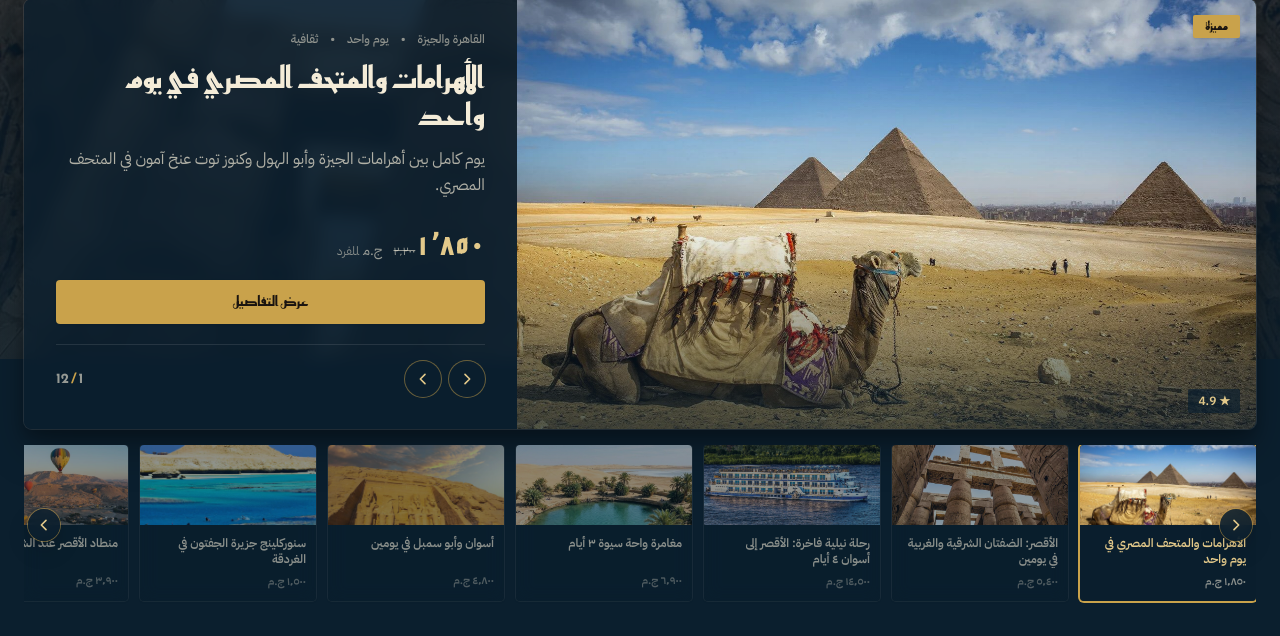
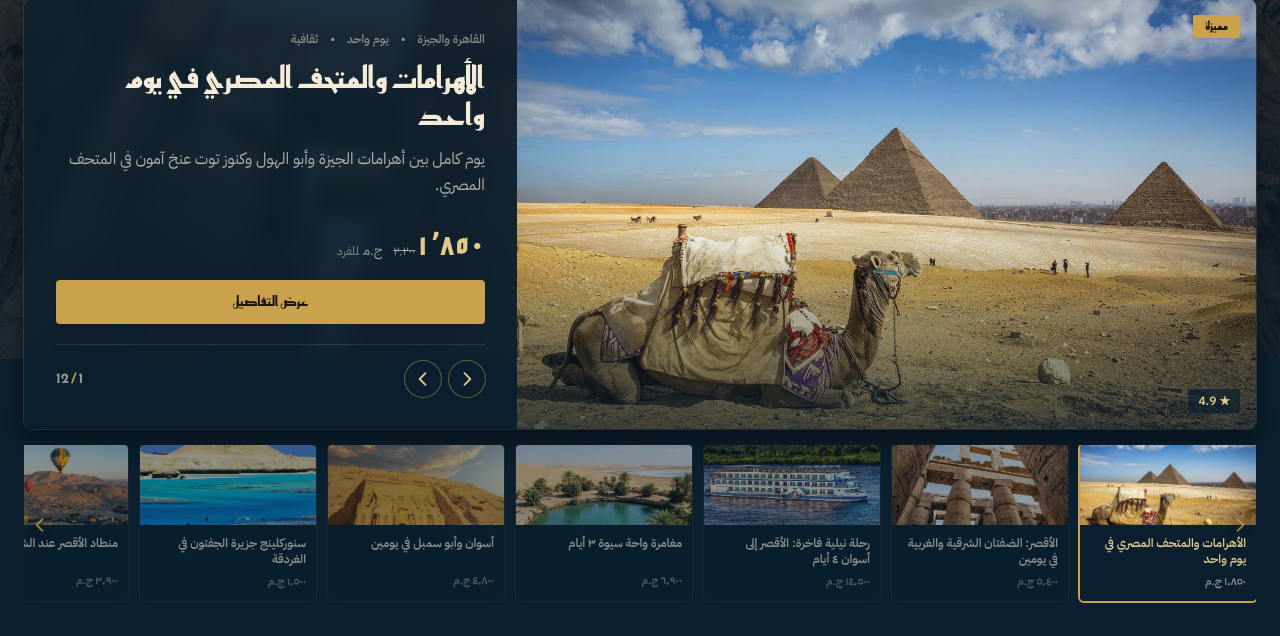
Before and after one commit to sayedelshazly/Masr-Rayh_Gay, a Laravel app: page /tours in a window 1280 px wide. Shown: the part 441-1077 px from the top of the page. Run offline with Laravel 12, Linux system fonts and the light colour scheme; data comes from the database, SQL or seed files in the repository; style sheets or scripts are compiled from the project's sources; some libraries are stand-ins or nearby versions.

Commit message:
Rail edge arrows: bare gold chevrons instead of filled circle buttons

```diff
--- a/resources/js/Components/DestinationShowcase.jsx
+++ b/resources/js/Components/DestinationShowcase.jsx
@@ -147,7 +147,7 @@ export default function DestinationShowcase({ destinations }) {
                                         aria-label="Previous"
                                         className="flex h-9 w-9 items-center justify-center rounded-full ring-1 ring-gold-500/50 text-gold-300 transition hover:bg-gold-500 hover:text-ink-900"
                                     >
-                                        <svg viewBox="0 0 24 24" className="h-4 w-4 rtl:rotate-180" fill="none" stroke="currentColor" strokeWidth="2.4" strokeLinecap="round" strokeLinejoin="round"><path d="M15 5l-7 7 7 7" /></svg>
+                                        <svg viewBox="0 0 24 24" className="h-5 w-5 rtl:rotate-180" fill="none" stroke="currentColor" strokeWidth="2.2" strokeLinecap="round" strokeLinejoin="round"><path d="M15 5l-7 7 7 7" /></svg>
                                     </button>
                                     <button
                                         type="button"
@@ -155,7 +155,7 @@ export default function DestinationShowcase({ destinations }) {
                                         aria-label="Next"
                                         className="flex h-9 w-9 items-center justify-center rounded-full ring-1 ring-gold-500/50 text-gold-300 transition hover:bg-gold-500 hover:text-ink-900"
                                     >
-                                        <svg viewBox="0 0 24 24" className="h-4 w-4 rtl:rotate-180" fill="none" stroke="currentColor" strokeWidth="2.4" strokeLinecap="round" strokeLinejoin="round"><path d="M9 5l7 7-7 7" /></svg>
+                                        <svg viewBox="0 0 24 24" className="h-5 w-5 rtl:rotate-180" fill="none" stroke="currentColor" strokeWidth="2.2" strokeLinecap="round" strokeLinejoin="round"><path d="M9 5l7 7-7 7" /></svg>
                                     </button>
                                 </div>
                                 <p className="font-display text-sm font-bold text-sand-100/60">
@@ -222,17 +222,17 @@ export default function DestinationShowcase({ destinations }) {
                     type="button"
                     onClick={() => scrollRail(-1)}
                     aria-label="Scroll back"
-                    className="absolute start-1 top-1/2 z-10 flex h-8 w-8 -translate-y-1/2 items-center justify-center rounded-full bg-nile-950/85 text-gold-300 shadow-lg ring-1 ring-gold-500/50 backdrop-blur transition hover:bg-gold-500 hover:text-ink-900"
+                    className="absolute start-0.5 top-1/2 z-10 flex h-10 w-7 -translate-y-1/2 items-center justify-center text-gold-500/75 drop-shadow-[0_1px_5px_rgba(0,0,0,0.65)] transition hover:text-gold-300"
                 >
-                    <svg viewBox="0 0 24 24" className="h-4 w-4 rtl:rotate-180" fill="none" stroke="currentColor" strokeWidth="2.4" strokeLinecap="round" strokeLinejoin="round"><path d="M15 5l-7 7 7 7" /></svg>
+                    <svg viewBox="0 0 24 24" className="h-5 w-5 rtl:rotate-180" fill="none" stroke="currentColor" strokeWidth="2.2" strokeLinecap="round" strokeLinejoin="round"><path d="M15 5l-7 7 7 7" /></svg>
                 </button>
                 <button
                     type="button"
                     onClick={() => scrollRail(1)}
                     aria-label="Scroll forward"
-                    className="absolute end-1 top-1/2 z-10 flex h-8 w-8 -translate-y-1/2 items-center justify-center rounded-full bg-nile-950/85 text-gold-300 shadow-lg ring-1 ring-gold-500/50 backdrop-blur transition hover:bg-gold-500 hover:text-ink-900"
+                    className="absolute end-0.5 top-1/2 z-10 flex h-10 w-7 -translate-y-1/2 items-center justify-center text-gold-500/75 drop-shadow-[0_1px_5px_rgba(0,0,0,0.65)] transition hover:text-gold-300"
                 >
-                    <svg viewBox="0 0 24 24" className="h-4 w-4 rtl:rotate-180" fill="none" stroke="currentColor" strokeWidth="2.4" strokeLinecap="round" strokeLinejoin="round"><path d="M9 5l7 7-7 7" /></svg>
+                    <svg viewBox="0 0 24 24" className="h-5 w-5 rtl:rotate-180" fill="none" stroke="currentColor" strokeWidth="2.2" strokeLinecap="round" strokeLinejoin="round"><path d="M9 5l7 7-7 7" /></svg>
                 </button>
             </div>
         </div>
--- a/resources/js/Components/TourShowcase.jsx
+++ b/resources/js/Components/TourShowcase.jsx
@@ -161,7 +161,7 @@ export default function TourShowcase({ tours }) {
                                         aria-label="Previous"
                                         className="flex h-9 w-9 items-center justify-center rounded-full ring-1 ring-gold-500/50 text-gold-300 transition hover:bg-gold-500 hover:text-ink-900"
                                     >
-                                        <svg viewBox="0 0 24 24" className="h-4 w-4 rtl:rotate-180" fill="none" stroke="currentColor" strokeWidth="2.4" strokeLinecap="round" strokeLinejoin="round"><path d="M15 5l-7 7 7 7" /></svg>
+                                        <svg viewBox="0 0 24 24" className="h-5 w-5 rtl:rotate-180" fill="none" stroke="currentColor" strokeWidth="2.2" strokeLinecap="round" strokeLinejoin="round"><path d="M15 5l-7 7 7 7" /></svg>
                                     </button>
                                     <button
                                         type="button"
@@ -169,7 +169,7 @@ export default function TourShowcase({ tours }) {
                                         aria-label="Next"
                                         className="flex h-9 w-9 items-center justify-center rounded-full ring-1 ring-gold-500/50 text-gold-300 transition hover:bg-gold-500 hover:text-ink-900"
                                     >
-                                        <svg viewBox="0 0 24 24" className="h-4 w-4 rtl:rotate-180" fill="none" stroke="currentColor" strokeWidth="2.4" strokeLinecap="round" strokeLinejoin="round"><path d="M9 5l7 7-7 7" /></svg>
+                                        <svg viewBox="0 0 24 24" className="h-5 w-5 rtl:rotate-180" fill="none" stroke="currentColor" strokeWidth="2.2" strokeLinecap="round" strokeLinejoin="round"><path d="M9 5l7 7-7 7" /></svg>
                                     </button>
                                 </div>
                                 <p className="font-display text-sm font-bold text-sand-100/60">
@@ -235,17 +235,17 @@ export default function TourShowcase({ tours }) {
                     type="button"
                     onClick={() => scrollRail(-1)}
                     aria-label="Scroll back"
-                    className="absolute start-1 top-1/2 z-10 flex h-8 w-8 -translate-y-1/2 items-center justify-center rounded-full bg-nile-950/85 text-gold-300 shadow-lg ring-1 ring-gold-500/50 backdrop-blur transition hover:bg-gold-500 hover:text-ink-900"
+                    className="absolute start-0.5 top-1/2 z-10 flex h-10 w-7 -translate-y-1/2 items-center justify-center text-gold-500/75 drop-shadow-[0_1px_5px_rgba(0,0,0,0.65)] transition hover:text-gold-300"
                 >
-                    <svg viewBox="0 0 24 24" className="h-4 w-4 rtl:rotate-180" fill="none" stroke="currentColor" strokeWidth="2.4" strokeLinecap="round" strokeLinejoin="round"><path d="M15 5l-7 7 7 7" /></svg>
+                    <svg viewBox="0 0 24 24" className="h-5 w-5 rtl:rotate-180" fill="none" stroke="currentColor" strokeWidth="2.2" strokeLinecap="round" strokeLinejoin="round"><path d="M15 5l-7 7 7 7" /></svg>
                 </button>
                 <button
                     type="button"
                     onClick={() => scrollRail(1)}
                     aria-label="Scroll forward"
-                    className="absolute end-1 top-1/2 z-10 flex h-8 w-8 -translate-y-1/2 items-center justify-center rounded-full bg-nile-950/85 text-gold-300 shadow-lg ring-1 ring-gold-500/50 backdrop-blur transition hover:bg-gold-500 hover:text-ink-900"
+                    className="absolute end-0.5 top-1/2 z-10 flex h-10 w-7 -translate-y-1/2 items-center justify-center text-gold-500/75 drop-shadow-[0_1px_5px_rgba(0,0,0,0.65)] transition hover:text-gold-300"
                 >
-                    <svg viewBox="0 0 24 24" className="h-4 w-4 rtl:rotate-180" fill="none" stroke="currentColor" strokeWidth="2.4" strokeLinecap="round" strokeLinejoin="round"><path d="M9 5l7 7-7 7" /></svg>
+                    <svg viewBox="0 0 24 24" className="h-5 w-5 rtl:rotate-180" fill="none" stroke="currentColor" strokeWidth="2.2" strokeLinecap="round" strokeLinejoin="round"><path d="M9 5l7 7-7 7" /></svg>
                 </button>
             </div>
         </div>
```
